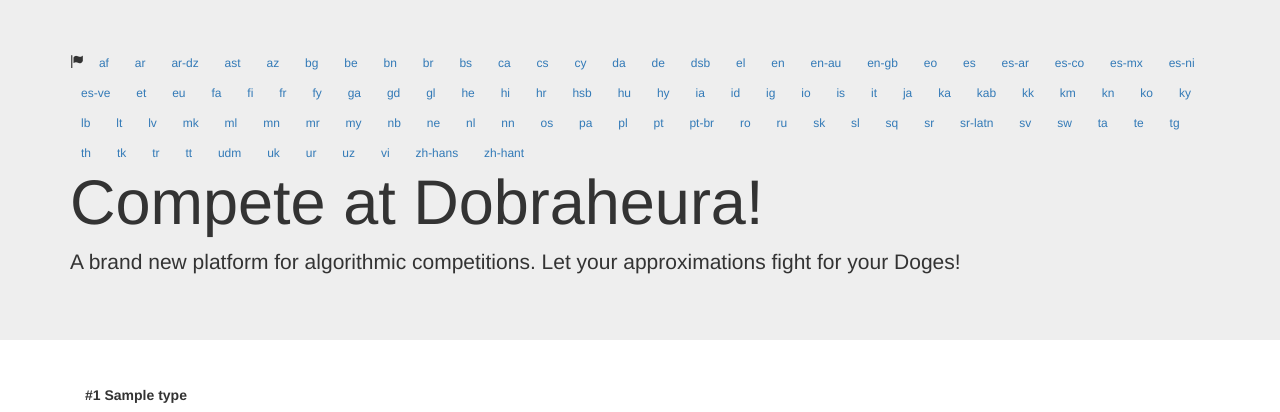
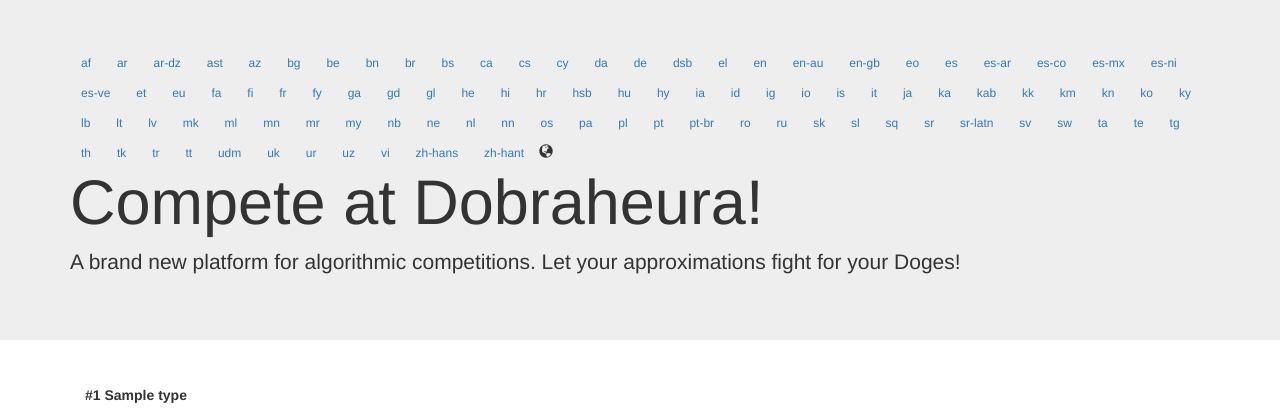
Before and after one commit to mluszczyk/heura, a Django app: template heura/templates/index.html in a window 1280 px wide. Shown: the top 412 px of the page. Run offline with Django 3.2, Linux system fonts and the light colour scheme; the template is opened without the code that fills it: most values are stand-ins (such as "Sample title", 1, 10 or a date in 2020); some libraries are stand-ins or nearby versions.

Commit message:
changed icon to switch language

```diff
--- a/heura/templates/switch_lang.html
+++ b/heura/templates/switch_lang.html
@@ -4,11 +4,11 @@
 
 <div class="pull-right">
 <form action="{% url 'set_language' %}" method="post">
-<span class="glyphicon glyphicon-flag"></span>
 {% csrf_token %}
 {% get_language_info_list for LANGUAGES as languages %}
 {% for language in languages %}
 <button type="submit" class="btn btn-link btn-sm" name="language" value="{{ language.code }}">{{ language.code }}</button>
 {% endfor %}
+<span class="glyphicon glyphicon-globe"></span>
 </form>
 </div>
```
